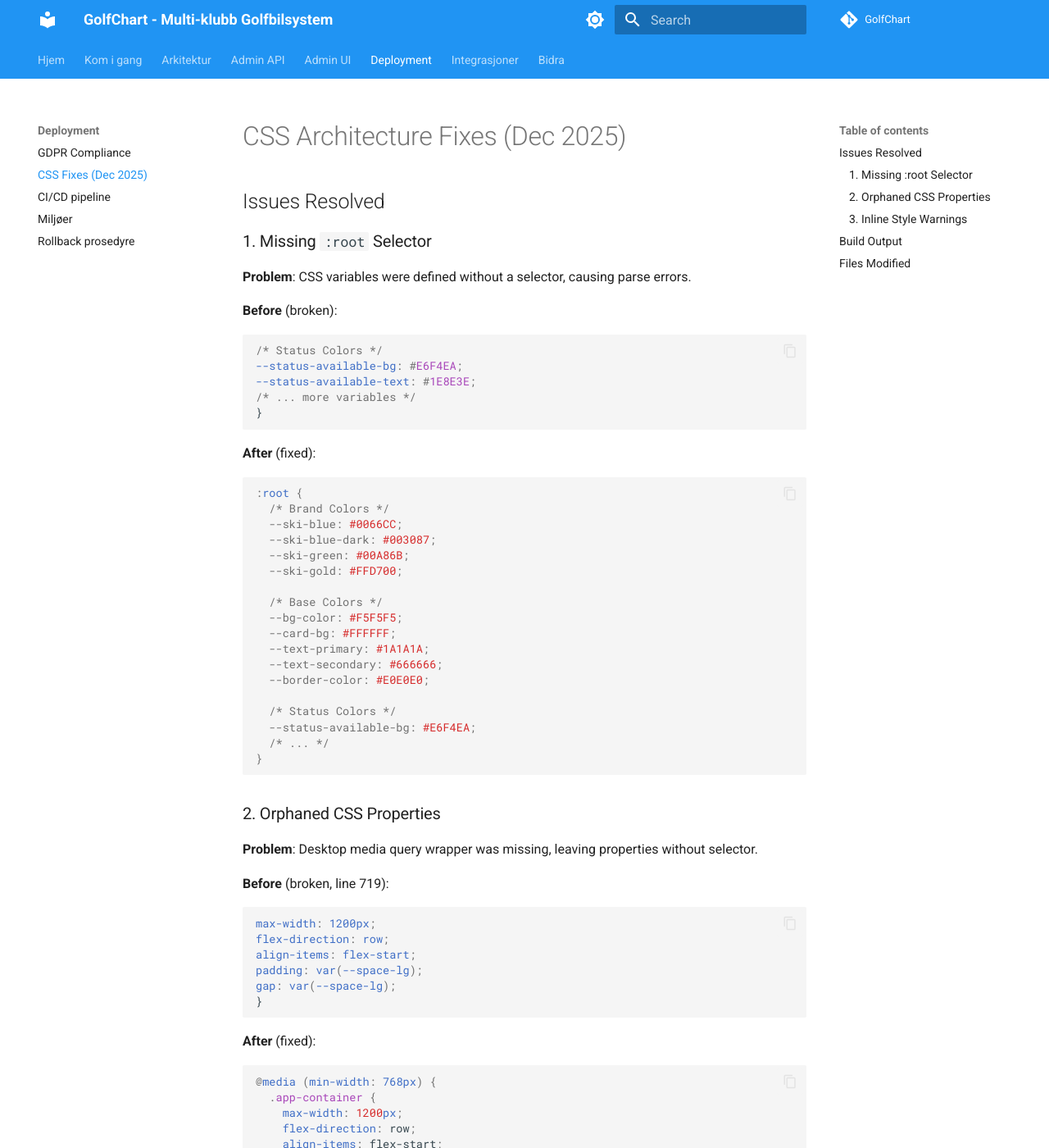
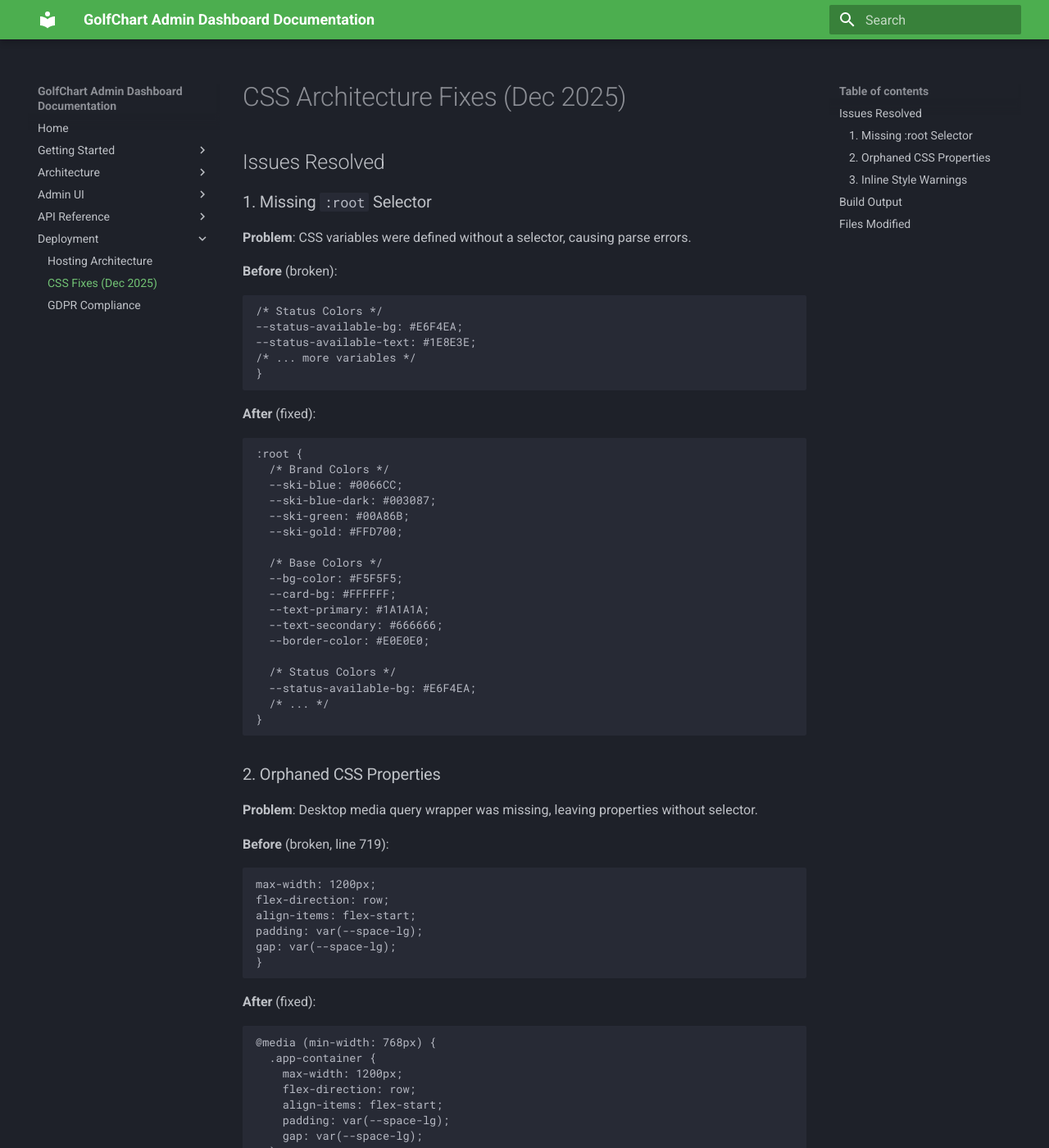
Before and after one commit to Owe-S/GolfChart-MultiClub, an MkDocs documentation site: the page built from docs/deployment/css-fixes-dec2025.md, in a window 1280 px wide and 1400 px high. Shown: the whole window at 82% size. Built offline with MkDocs 1.6.1 and Material for MkDocs 9.7.7, drawn with Linux system fonts in a browser that asks for light colours; comment, search, counter and statistics services are not loaded; the version menu is left out; some of the changed text lies outside the part shown.

Commit message:
Restore mkdocs.yml with correct navigation structure

```diff
--- a/mkdocs.yml
+++ b/mkdocs.yml
@@ -1,114 +1,28 @@
-site_name: GolfChart - Multi-klubb Golfbilsystem
-site_description: Dokumentasjon for GolfChart admin og API
-site_author: GolfChart Team
-site_url: https://golfbilkontroll-skigk.web.app/docs
-
-repo_name: GolfChart
-repo_url: https://github.com/your-org/golfchart
-edit_uri: edit/main/docs/
-
+site_name: GolfChart Admin Dashboard Documentation
 theme:
   name: material
-  language: en
   palette:
-    # Light mode
-    - media: "(prefers-color-scheme: light)"
-      scheme: default
-      primary: blue
-      accent: green
-      toggle:
-        icon: material/brightness-7
-        name: Bytt til mørk modus
-    # Dark mode
-    - media: "(prefers-color-scheme: dark)"
-      scheme: slate
-      primary: blue
-      accent: green
-      toggle:
-        icon: material/brightness-4
-        name: Bytt til lys modus
-  features:
-    - navigation.instant
-    - navigation.tracking
-    - navigation.tabs
-    - navigation.sections
-    - navigation.expand
-    - navigation.top
-    - search.suggest
-    - search.highlight
-    - content.code.copy
-    - content.code.annotate
-
-plugins:
-  - search
-  - git-revision-date-localized:
-      enabled: true
-      enable_creation_date: true
-      type: timeago
-      fallback_to_build_date: true
-
-markdown_extensions:
-  - admonition
-  - pymdownx.details
-  - pymdownx.superfences:
-      custom_fences:
-        - name: mermaid
-          class: mermaid
-          format: !!python/name:pymdownx.superfences.fence_code_format
-  - pymdownx.highlight:
-      anchor_linenums: true
-  - pymdownx.inlinehilite
-  - pymdownx.snippets
-  - pymdownx.tabbed:
-      alternate_style: true
-  - tables
-  - attr_list
-  - md_in_html
-  - toc:
-      permalink: true
-
+    scheme: slate
+    primary: green
+    accent: light-green
 nav:
-  - Hjem: index.md
-  - Kom i gang:
-    - Oversikt: getting-started/overview.md
-    - Firebase oppsett: getting-started/firebase-setup.md
-    - Firestore Database: getting-started/firestore-setup.md
-    - Lokal utvikling: getting-started/local-dev.md
-  - Arkitektur:
-    - Systemarkitektur: architecture/system.md
-    - Datamodell: architecture/data-model.md
-    - Sikkerhetsmodell: architecture/security.md
-    - Multi-klubb design: architecture/multi-tenant.md
-  - Admin API:
-    - Oversikt: api/overview.md
+  - Home: index.md
+  - Getting Started:
+    - Local Development: getting-started/local-dev.md
+    - Firebase Setup: getting-started/firebase-setup.md
+    - Firestore Setup: getting-started/firestore-setup.md
+  - Architecture:
+    - System Overview: architecture/system.md
+    - Data Model: architecture/data-model.md
+    - Multi-Tenant: architecture/multi-tenant.md
+    - Security: architecture/security.md
+  - Admin UI:
+    - Booking Flow: admin-ui/booking-flow.md
+    - UI Improvements: admin-ui/ui-improvements.md
+  - API Reference:
+    - Overview: api/overview.md
     - HTTP Functions: api/http-functions.md
-    - Autentisering: api/auth.md
-    - Cloud Functions: api/functions.md
-    - Firestore struktur: api/firestore.md
-  - Admin UI:
-    - Komponenter: admin-ui/components.md
-    - Bookingflyt: admin-ui/booking-flow.md
-    - UI/UX-forbedringer: admin-ui/ui-improvements.md
-    - Routing: admin-ui/routing.md
-    - State management: admin-ui/state.md
   - Deployment:
+    - Hosting Architecture: deployment/hosting-architecture.md
+    - CSS Fixes (Dec 2025): deployment/css-fixes-dec2025.md
     - GDPR Compliance: deployment/gdpr-compliance.md
-    - CSS Fixes (Dec 2025): deployment/css-fixes-dec2025.md
-    - CI/CD pipeline: deployment/cicd.md
-    - Miljøer: deployment/environments.md
-    - Rollback prosedyre: deployment/rollback.md
-  - Integrasjoner:
-    - SendGrid (e-post): integrations/sendgrid.md
-    - Twilio (SMS): integrations/twilio.md
-    - Gemini AI: integrations/gemini.md
-  - Bidra:
-    - Utviklingsguide: contributing/dev-guide.md
-    - Code review: contributing/code-review.md
-    - Testing: contributing/testing.md
-
-extra:
-  social:
-    - icon: fontawesome/brands/github
-      link: https://github.com/your-org/golfchart
-  version:
-    provider: mike
```
